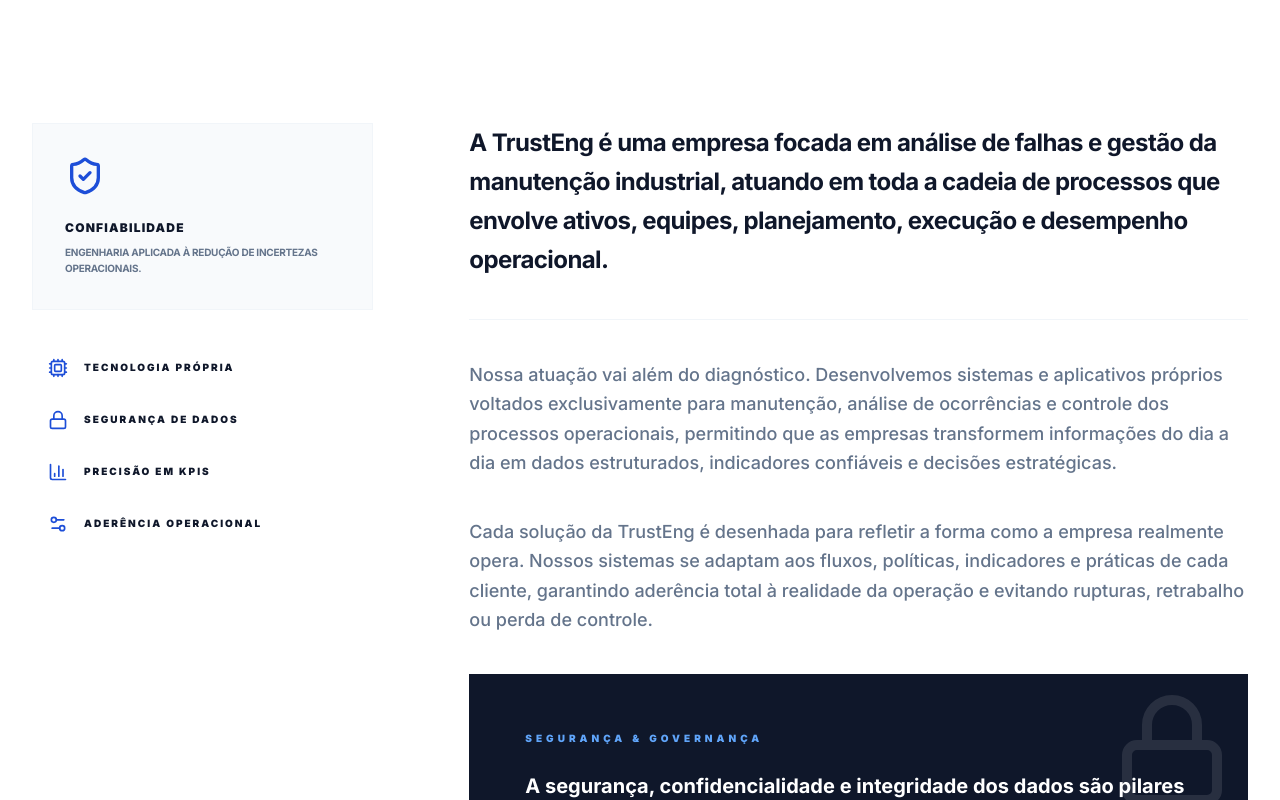
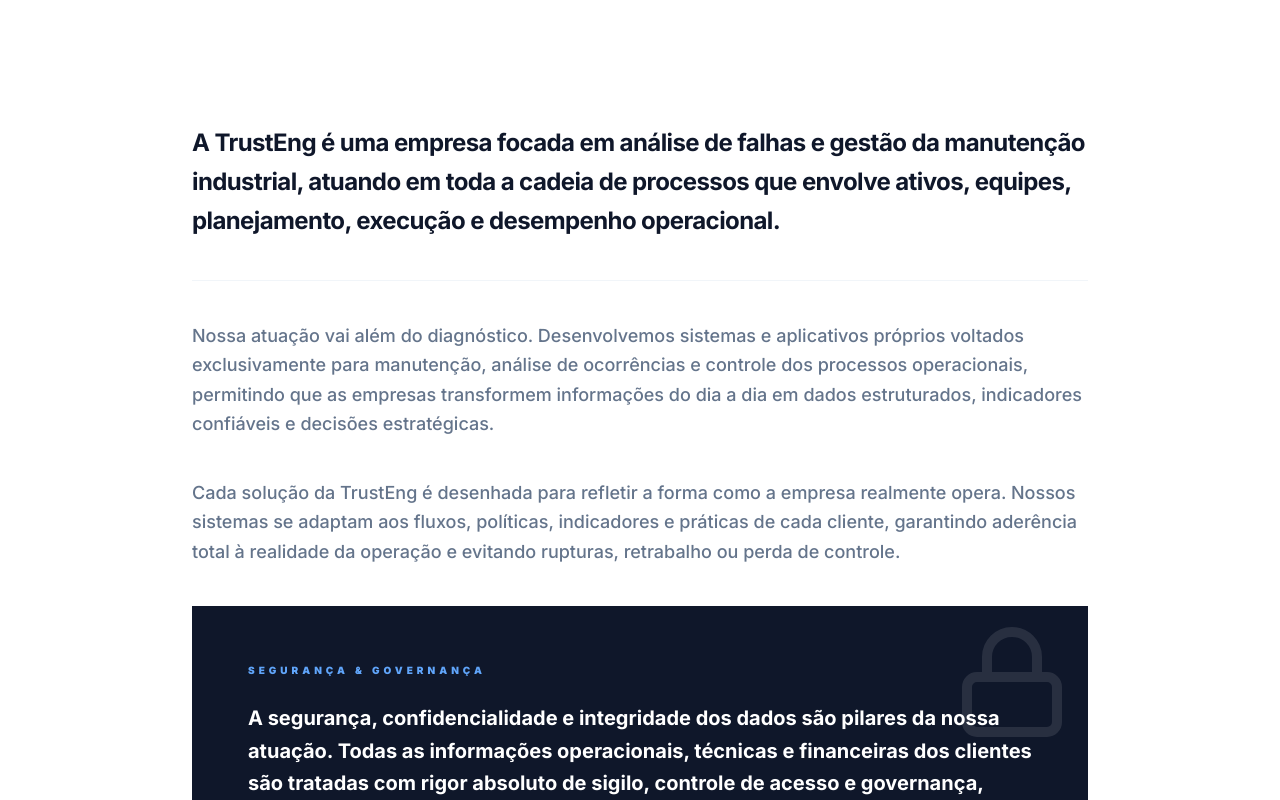
Before and after one commit to matheusstanlei12-dotcom/TrustEng.LTDA, a React (Vite) app: page /#/about in a window 1280 px wide. Shown: the part 400-1200 px from the top of the page. Built offline with nearby package versions, Linux system fonts and the light colour scheme.

Commit message:
Remove side column from About page

```diff
--- a/pages/About.tsx
+++ b/pages/About.tsx
@@ -1,6 +1,6 @@
 
 import React, { useEffect } from 'react';
-import { ShieldCheck, Target, Cpu, Lock, Settings2, BarChart3 } from 'lucide-react';
+import { Lock } from 'lucide-react';
 
 const About: React.FC = () => {
     useEffect(() => {
@@ -25,39 +25,7 @@
             {/* Main Content Section */}
             <section className="py-24 lg:py-32">
                 <div className="max-w-7xl mx-auto px-6 lg:px-8">
-                    <div className="grid lg:grid-cols-12 gap-16 lg:gap-24">
-
-                        {/* Left Column: Icons & Visual Cues */}
-                        <div className="lg:col-span-4 space-y-12">
-                            <div className="aggressive-border p-8 bg-slate-50 border border-slate-100">
-                                <ShieldCheck className="text-blue-700 w-10 h-10 mb-6" />
-                                <h3 className="text-slate-900 font-black uppercase text-xs tracking-widest mb-2">Confiabilidade</h3>
-                                <p className="text-slate-500 text-[10px] font-bold uppercase tracking-tight leading-relaxed">
-                                    Engenharia aplicada à redução de incertezas operacionais.
-                                </p>
-                            </div>
-
-                            <div className="space-y-8 pl-4">
-                                {[
-                                    { icon: <Cpu size={20} />, label: "Tecnologia Própria" },
-                                    { icon: <Lock size={20} />, label: "Segurança de Dados" },
-                                    { icon: <BarChart3 size={20} />, label: "Precisão em KPIs" },
-                                    { icon: <Settings2 size={20} />, label: "Aderência Operacional" }
-                                ].map((item, idx) => (
-                                    <div key={idx} className="flex items-center space-x-4 group">
-                                        <div className="text-blue-700 transition-transform group-hover:scale-110">
-                                            {item.icon}
-                                        </div>
-                                        <span className="text-slate-900 font-black uppercase text-[10px] tracking-[0.2em]">
-                                            {item.label}
-                                        </span>
-                                    </div>
-                                ))}
-                            </div>
-                        </div>
-
-                        {/* Right Column: Institutional Text */}
-                        <div className="lg:col-span-8">
+                    <div className="max-w-4xl mx-auto">
                         <div className="prose prose-slate max-w-none">
                             <p className="text-2xl text-slate-900 font-bold leading-relaxed mb-10 tracking-tight border-b border-slate-100 pb-10">
                                 A TrustEng é uma empresa focada em análise de falhas e gestão da manutenção industrial, atuando em toda a cadeia de processos que envolve ativos, equipes, planejamento, execução e desempenho operacional.
@@ -92,8 +60,6 @@
                             </div>
                         </div>
                     </div>
-
-                    </div>
                 </div>
             </section>
 
```
Lines whose indentation alone changed are shown as unchanged.
